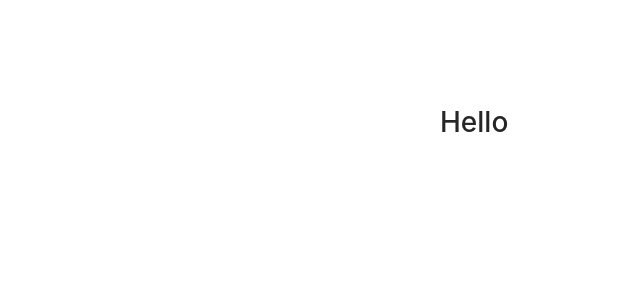
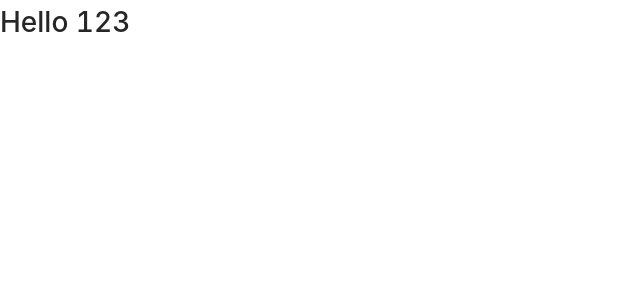
Before and after one commit to devplus-huuchinh/book, a React (Create React App) app in the folder client/: page / in a window 1280 px wide. Shown: the top 300 px of the page, without its empty margins (0-640 px from the left). Built offline with nearby package versions, Linux system fonts and the light colour scheme.

Commit message:
feat: 🎸 client routing
setup react router dom for project

```diff
--- a/client/package.json
+++ b/client/package.json
@@ -14,6 +14,7 @@
       "react": "^17.0.2",
       "react-dom": "^17.0.2",
       "react-redux": "^7.2.8",
+      "react-router-dom": "^6.3.0",
       "react-scripts": "5.0.0",
       "uuid": "^8.3.2",
       "web-vitals": "^2.1.0",
--- a/client/src/App.js
+++ b/client/src/App.js
@@ -1,9 +1,10 @@
 import './App.css';
+import Routers from './routers';
 
 function App() {
    return (
-      <div style={{ width: 400, margin: '100px auto' }}>
-         <h1>Hello</h1>
+      <div>
+         <Routers />
       </div>
    );
 }
--- /dev/null
+++ b/client/src/features/Home/index.jsx
@@ -0,0 +1,13 @@
+import React from 'react';
+import { Route, Routes } from 'react-router-dom';
+import HomePage from './pages/HomePage';
+
+function Home(props) {
+   return (
+      <Routes>
+         <Route path='/' element={<HomePage />} />
+      </Routes>
+   );
+}
+
+export default Home;
--- /dev/null
+++ b/client/src/features/Home/pages/HomePage/index.jsx
@@ -0,0 +1,11 @@
+import React from 'react';
+
+function HomePage(props) {
+   return (
+      <div>
+         <h1>Hello 123</h1>
+      </div>
+   );
+}
+
+export default HomePage;
--- a/client/src/index.js
+++ b/client/src/index.js
@@ -4,10 +4,13 @@ import ReactDOM from 'react-dom';
 import './index.css';
 import App from './App';
 import reportWebVitals from './reportWebVitals';
+import { BrowserRouter } from 'react-router-dom';
 
 ReactDOM.render(
    <React.StrictMode>
-      <App />
+      <BrowserRouter>
+         <App />
+      </BrowserRouter>
    </React.StrictMode>,
    document.getElementById('root')
 );
--- /dev/null
+++ b/client/src/routers/index.jsx
@@ -0,0 +1,15 @@
+import React from 'react';
+import { Route, Routes } from 'react-router-dom';
+import Home from '../features/Home';
+
+Routers.propTypes = {};
+
+function Routers(props) {
+   return (
+      <Routes>
+         <Route path='/*' element={<Home />} />
+      </Routes>
+   );
+}
+
+export default Routers;
```
Also changed, not shown: 1 other file (tests, documents, lock files or other folders).
